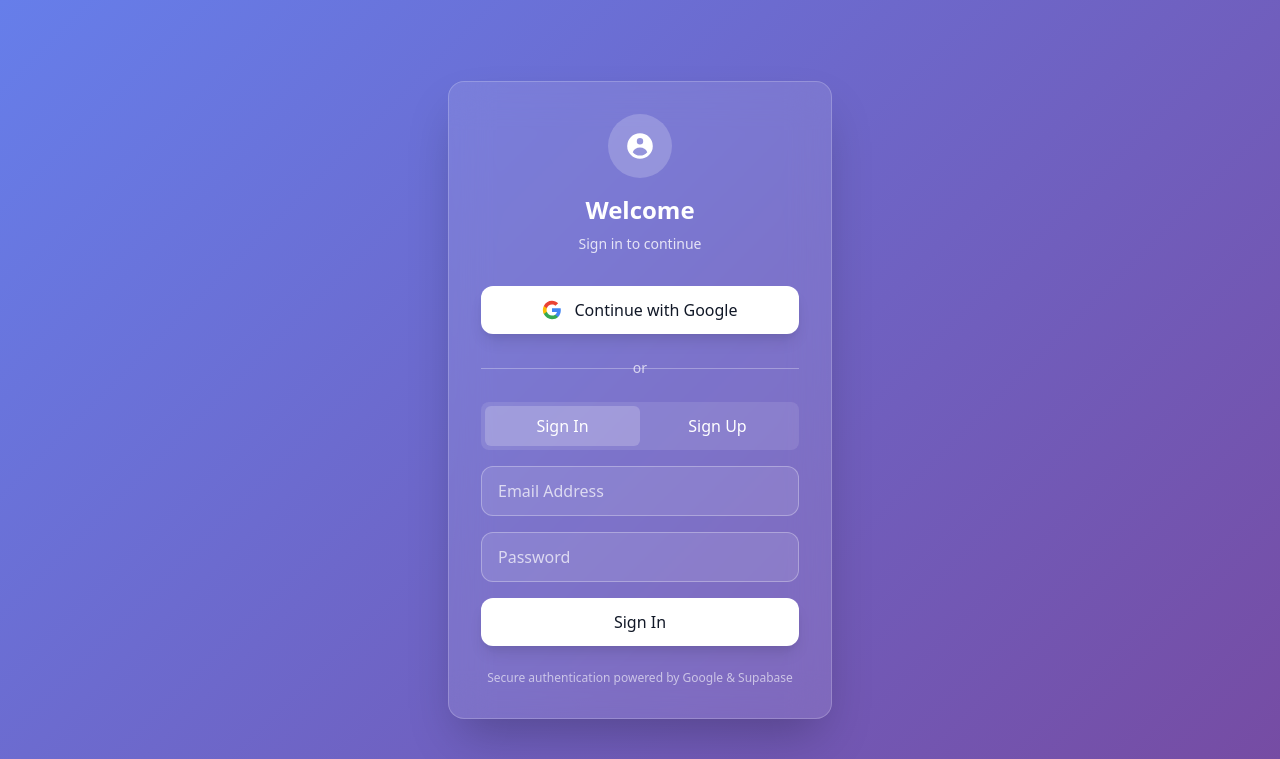
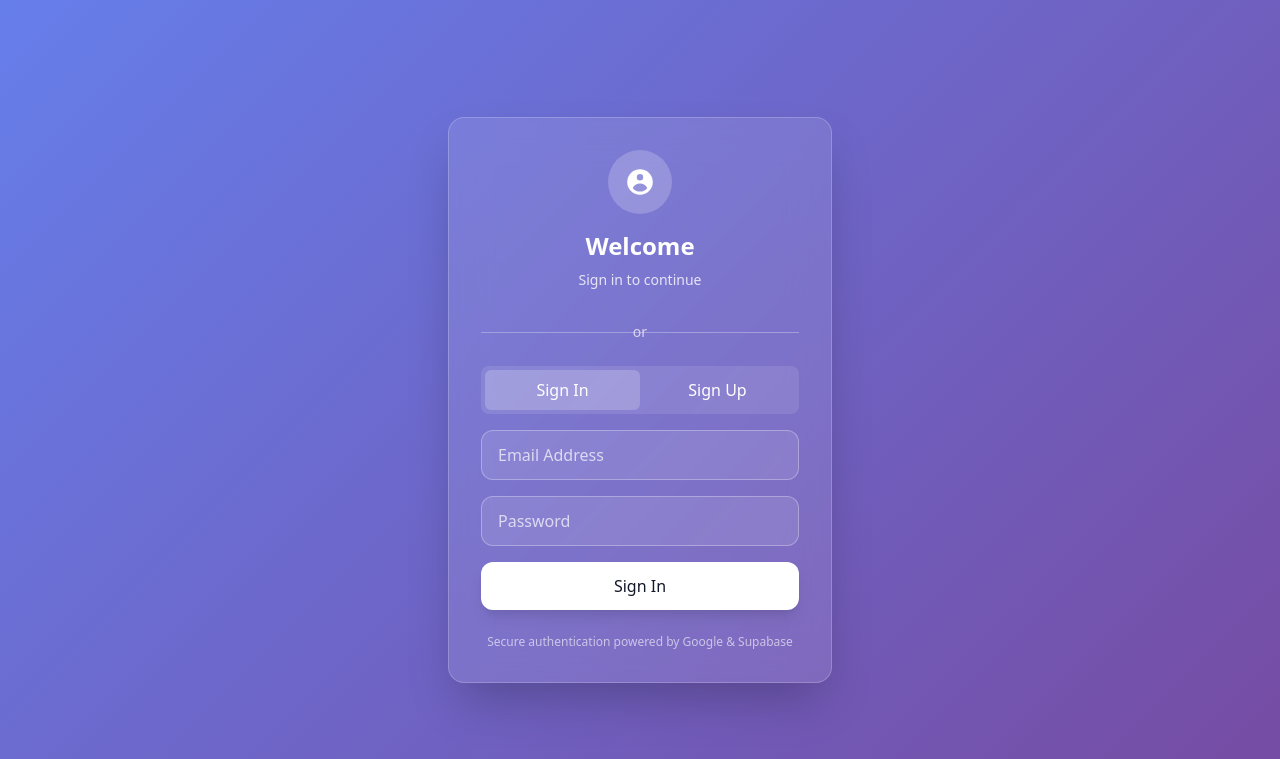
Before and after one commit to TMG282828/seoGraph, a FastAPI app: page /login in a window 1280 px wide. Shown: the top 759 px of the page. Run offline with FastAPI, Linux system fonts and the light colour scheme; parts of the project's set-up code (start-up, migrations or seed data) failed here and were passed over; some libraries are stand-ins or nearby versions.

Commit message:
fix: Improve authentication resilience and remove Google OAuth
Authentication Improvements:
- Added fallback demo mode for login/register when Supabase unavailable
- Fixed 422 registration errors with better error handling
- Improved connection error handling for 'Name or service not known' issues
- Added graceful degradation when database connections fail

Google OAuth Removal:
- Removed Google OAuth routes from main.py (app not verified)
- Disabled Google login button in login template
- Commented out google_oauth_service import
- Simplified authentication to email/password only

This resolves the 401/422 authentication errors and provides
a working authentication system even when external services
are temporarily unavailable.

🤖 Generated with [Claude Code](https://claude.ai/code)

Co-Authored-By: Claude <noreply@anthropic.com>

```diff
--- a/web/main.py
+++ b/web/main.py
@@ -144,7 +144,7 @@ except ImportError as e:
     openai_seo_service = MockOpenAIService()
 
 # Import auth services
-from src.auth.google_oauth import google_oauth_service
+# from src.auth.google_oauth import google_oauth_service  # Disabled - app not verified
 from src.database.supabase_client import supabase_client
 from fastapi.responses import RedirectResponse as FastAPIRedirectResponse
 try:
@@ -588,66 +588,7 @@ async def test_workspace_endpoint():
     """Test endpoint to verify workspace routing works."""
     return {"status": "test", "message": "Workspace routing works!", "timestamp": datetime.now().isoformat()}
 
-# Google OAuth routes
-@app.get("/api/auth/google")
-async def google_auth_redirect():
-    """Redirect to Google OAuth authorization."""
-    try:
-        auth_url = google_oauth_service.get_authorization_url()
-        return FastAPIRedirectResponse(url=auth_url)
-    except Exception as e:
-        logger.error(f"Failed to get Google auth URL: {e}")
-        raise HTTPException(status_code=500, detail="Google authentication not available")
-
-@app.get("/api/auth/google/url")
-async def get_google_auth_url():
-    """Get Google OAuth authorization URL."""
-    try:
-        auth_url = google_oauth_service.get_authorization_url()
-        return {"auth_url": auth_url}
-    except Exception as e:
-        logger.error(f"Failed to get Google auth URL: {e}")
-        raise HTTPException(status_code=500, detail="Google authentication not available")
-
-@app.get("/api/auth/google/callback")
-async def google_auth_callback(code: str = None, error: str = None):
-    """Handle Google OAuth callback."""
-    if error:
-        logger.error(f"Google OAuth error: {error}")
-        return FastAPIRedirectResponse(url=f"/login?error=oauth_error")
-
-    if not code:
-        logger.error("No authorization code received")
-        return FastAPIRedirectResponse(url=f"/login?error=no_code")
-
-    try:
-        # Exchange code for tokens and user info
-        auth_result = await google_oauth_service.authenticate_user(code)
-
-        # Set cookies and redirect to dashboard
-        response = FastAPIRedirectResponse(url="/dashboard")
-        response.set_cookie(
-            key="access_token",
-            value=auth_result["access_token"],
-            max_age=86400,  # 24 hours
-            httponly=True,
-            secure=False,  # Set to True in production with HTTPS
-            samesite="lax"
-        )
-        response.set_cookie(
-            key="refresh_token",
-            value=auth_result["refresh_token"],
-            max_age=2592000,  # 30 days
-            httponly=True,
-            secure=False,  # Set to True in production with HTTPS
-            samesite="lax"
-        )
-
-        return response
-
-    except Exception as e:
-        logger.error(f"Google authentication failed: {e}")
-        return FastAPIRedirectResponse(url=f"/login?error=auth_failed")
+# Google OAuth routes removed - app not verified
 
 @app.post("/api/auth/logout")
 async def logout():
--- a/web/templates/login.html
+++ b/web/templates/login.html
@@ -32,8 +32,8 @@
 
             <!-- Unified Auth Panel -->
             <div class="space-y-6">
-                <!-- Google Sign In Button -->
-                <button id="googleLoginBtn" type="button"
+                <!-- Google Sign In Button - Disabled (app not verified) -->
+                <button id="googleLoginBtn" type="button" style="display: none;"
                         class="w-full bg-white hover:bg-gray-50 text-gray-900 font-medium py-3 px-4 rounded-xl transition-all duration-200 flex items-center justify-center shadow-lg hover:shadow-xl">
                     <svg class="w-5 h-5 mr-3" viewBox="0 0 24 24">
                         <path fill="#4285F4" d="M22.56 12.25c0-.78-.07-1.53-.2-2.25H12v4.26h5.92c-.26 1.37-1.04 2.53-2.21 3.31v2.77h3.57c2.08-1.92 3.28-4.74 3.28-8.09z"/>
```
Also changed, not shown: web/api/auth_routes.py (+65 -26 lines).
